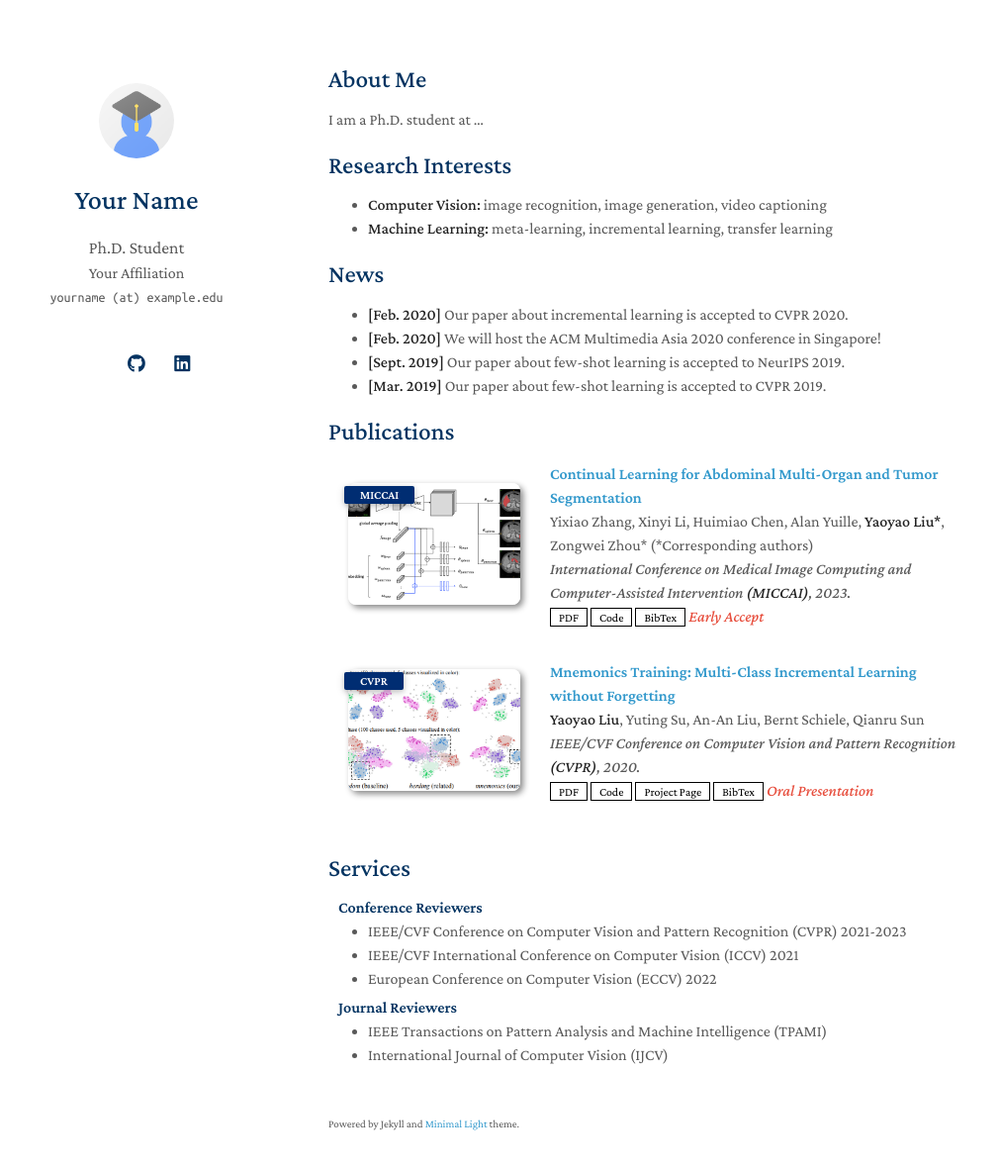
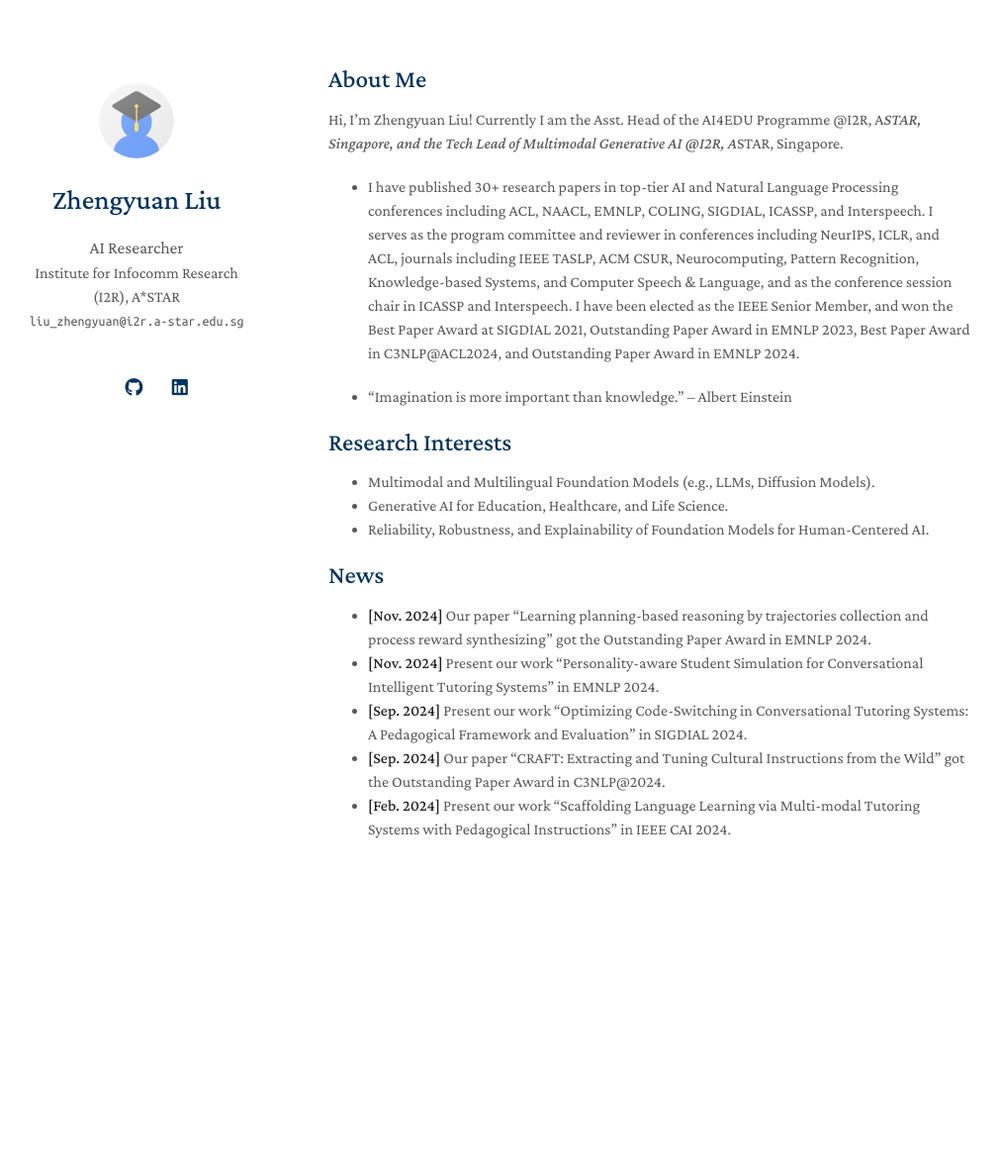
Before and after one commit to seq-to-mind/seq-to-mind.github.io, a Jekyll site: the page built from index.md, in a window 1280 px wide and 1216 px high. Shown: the top 1181 px of the window at 99% size, without its empty margins (138-1149 px from the left). Built offline with Jekyll 4.4.1, drawn with Linux system fonts in a browser that asks for light colours; a style sheet for code colours, icons or effects is not loaded; our own code applies the rules of GitHub Pages for plain Markdown files.

Commit message:
update files

```diff
--- a/_config.yml
+++ b/_config.yml
@@ -1,32 +1,32 @@
 # Basic Information
-title: Your Name
-position: Ph.D. Student
-affiliation: Your Affiliation
-email: yourname (at) example.edu
+title: Zhengyuan Liu
+position: AI Researcher
+affiliation: Institute for Infocomm Research (I2R), A*STAR
+email: liu_zhengyuan@i2r.a-star.edu.sg
 
 # Search Engine Optimization (SEO)
 # The following information is used to improve the website traffic from search engines, e.g., Google.
-keywords: minimal light
-description: The Minimal Light is a simple and elegant jekyll theme for academic personal homepage.
-canonical: https://minimal-light-theme.yliu.me/
+keywords: zhengyuan liu
+description: Zhengyuan Liu is currently the Asst. Head of the AI4EDU Programme @I2R, A*STAR, Singapore, and the Tech Lead of Multimodal Generative AI @I2R, A*STAR, Singapore.
+canonical: https://seq-to-mind.github.io
 
 # Links
 # If you don't need one of them, you may delete the corresponding line.
-google_scholar: https://scholar.google.com/
-cv_link: assets/files/curriculum_vitae.pdf
-github_link: https://github.com/
-linkedin: https://www.linkedin.com/
-twitter: https://twitter.com/
+google_scholar: https://scholar.google.com.sg/citations?user=tqzidGsAAAAJ&hl=en
+# cv_link: assets/files/curriculum_vitae.pdf
+github_link: https://github.com/seq-to-mind/
+linkedin: https://www.linkedin.com/in/zhengyuanliu/
+# twitter: https://twitter.com/
 
 # Images (e.g., your profile picture and your website's favicon)
 # "favicon" and "favicon_dark" are used for the light and dark modes, respectively.
 avatar: ./assets/img/avatar.png
-favicon: ./assets/img/favicon.png
-favicon_dark: ./assets/img/favicon-dark.png
+# favicon: ./assets/img/favicon.png
+# favicon_dark: ./assets/img/favicon-dark.png
 
 # Footnote
 # You may use the option to disable the footnote, "Powered by Jekyll and Minimal Light theme."
-enable_footnote: true
+enable_footnote: false
 
 # Auto Dark Mode
 # You may use the option to disable the automatic dark theme
@@ -38,20 +38,17 @@ font: "Serif" # or "Sans Serif"
 
 # Google Analytics ID
 # Please remove this if you don't use Google Analytics
-google_analytics: UA-111540567-4
+# google_analytics: UA-111540567-4
 
 # Use this project as a remote theme for GitHub Pages
 # See the guide here: https://docs.github.com/en/pages/setting-up-a-github-pages-site-with-jekyll/adding-a-theme-to-your-github-pages-site-using-jekyll
-remote_theme: yaoyao-liu/minimal-light
+# remote_theme: yaoyao-liu/minimal-light
 
 # The following files will be removed from the generated website.
 exclude:
   - Gemfile
   - Gemfile.lock
   - README.md
-  - README_zh_Hans.md
-  - README_zh_Hant.md
-  - README_de.md
   - LICENSE
   - minimal-light.gemspec
   - html_source_file/
--- a/_data/publications.yml
+++ b/_data/publications.yml
@@ -1,22 +1,7 @@
 main:
 
-  - title: Continual Learning for Abdominal Multi-Organ and Tumor Segmentation
-    authors: Yixiao Zhang, Xinyi Li, Huimiao Chen, Alan Yuille, <strong>Yaoyao Liu*</strong>, Zongwei Zhou* (*Corresponding authors)
-    conference_short: MICCAI
-    conference: International Conference on Medical Image Computing and Computer-Assisted Intervention <strong>(MICCAI)</strong>, 2023.
-    pdf: https://arxiv.org/pdf/2306.00988.pdf
-    code: https://github.com/MrGiovanni/ContinualLearning
-    bibtex: https://bib.yliu.me/MICCAI23.txt
-    image: ./assets/img/teaser_example_2.png
-    notes: Early Accept
-
-  - title: "Mnemonics Training: Multi-Class Incremental Learning without Forgetting"
-    authors: <strong>Yaoyao Liu</strong>, Yuting Su, An-An Liu, Bernt Schiele, Qianru Sun
-    conference_short: CVPR
-    conference: IEEE/CVF Conference on Computer Vision and Pattern Recognition <strong>(CVPR)</strong>, 2020.
-    pdf: https://arxiv.org/pdf/2002.10211.pdf
-    code: https://github.com/yaoyao-liu/class-incremental-learning/tree/main/mnemonics-training
-    page: https://class-il.mpi-inf.mpg.de/mnemonics/
-    bibtex: https://class-il.mpi-inf.mpg.de/mnemonics/
-    notes: Oral Presentation
-    image: ./assets/img/teaser_example.png
+  - title: Personality-aware Student Simulation for Conversational Intelligent Tutoring Systems
+    authors: Zhengyuan Liu, Stella Xin Yin, Geyu Lin, Nancy F Chen
+    conference_short: EMNLP 2024
+    conference: International Conference on Medical Image Computing and Computer-Assisted Intervention <strong>(EMNLP)</strong>, 2024.
+    pdf: https://aclanthology.org/2024.emnlp-main.37/
--- a/_includes/services.md
+++ b/_includes/services.md
@@ -3,7 +3,7 @@
 <h4 style="margin:0 10px 0;">Conference Reviewers</h4>
 
 <ul style="margin:0 0 5px;">
-  <li><a href="http://cvpr2023.thecvf.com/"><autocolor>IEEE/CVF Conference on Computer Vision and Pattern Recognition (CVPR) 2021-2023</autocolor></a></li>
+  <li><a href="http://cvpr2023.thecvf.com/"><autocolor>ACL, EMNLP</autocolor></a></li>
   <li><a href="http://iccv2021.thecvf.com/"><autocolor>IEEE/CVF International Conference on Computer Vision (ICCV) 2021</autocolor></a></li>
   <li><a href="https://eccv2022.ecva.net/"><autocolor>European Conference on Computer Vision (ECCV) 2022</autocolor></a></li>
 </ul>
--- a/index.md
+++ b/index.md
@@ -4,20 +4,26 @@ layout: homepage
 
 ## About Me
 
-I am a Ph.D. student at ...
+Hi, I'm Zhengyuan Liu! Currently I am the Asst. Head of the AI4EDU Programme @I2R, A*STAR, Singapore, and the Tech Lead of Multimodal Generative AI @I2R, A*STAR, Singapore.
+
+- I have published 30+ research papers in top-tier AI and Natural Language Processing conferences including ACL, NAACL, EMNLP, COLING, SIGDIAL, ICASSP, and Interspeech. I serves as the program committee and reviewer in conferences including NeurIPS, ICLR, and ACL, journals including IEEE TASLP, ACM CSUR, Neurocomputing, Pattern Recognition, Knowledge-based Systems, and Computer Speech & Language, and as the conference session chair in ICASSP and Interspeech. I have been elected as the IEEE Senior Member, and won the Best Paper Award at SIGDIAL 2021, Outstanding Paper Award in EMNLP 2023, Best Paper Award in C3NLP@ACL2024, and Outstanding Paper Award in EMNLP 2024.
+
+- "Imagination is more important than knowledge." -- Albert Einstein
 
 ## Research Interests
 
-- **Computer Vision:** image recognition, image generation, video captioning
-- **Machine Learning:** meta-learning, incremental learning, transfer learning
+- Multimodal and Multilingual Foundation Models (e.g., LLMs, Diffusion Models).
+- Generative AI for Education, Healthcare, and Life Science.
+- Reliability, Robustness, and Explainability of Foundation Models for Human-Centered AI.
 
 ## News
 
-- **[Feb. 2020]** Our paper about incremental learning is accepted to CVPR 2020.
-- **[Feb. 2020]** We will host the ACM Multimedia Asia 2020 conference in Singapore!
-- **[Sept. 2019]** Our paper about few-shot learning is accepted to NeurIPS 2019.
-- **[Mar. 2019]** Our paper about few-shot learning is accepted to CVPR 2019.
+- **[Nov. 2024]** Our paper "Learning planning-based reasoning by trajectories collection and process reward synthesizing" got the Outstanding Paper Award in EMNLP 2024.
+- **[Nov. 2024]** Present our work "Personality-aware Student Simulation for Conversational Intelligent Tutoring Systems" in EMNLP 2024.
+- **[Sep. 2024]** Present our work "Optimizing Code-Switching in Conversational Tutoring Systems: A Pedagogical Framework and Evaluation" in SIGDIAL 2024.
+- **[Sep. 2024]** Our paper "CRAFT: Extracting and Tuning Cultural Instructions from the Wild" got the Outstanding Paper Award in C3NLP@2024.
+- **[Feb. 2024]** Present our work "Scaffolding Language Learning via Multi-modal Tutoring Systems with Pedagogical Instructions" in IEEE CAI 2024.
 
-{% include_relative _includes/publications.md %}
+<!-- {% include_relative _includes/publications.md %} -->
 
-{% include_relative _includes/services.md %}
+<!-- {% include_relative _includes/services.md %} -->
```
Also changed, not shown: 1 other file.
